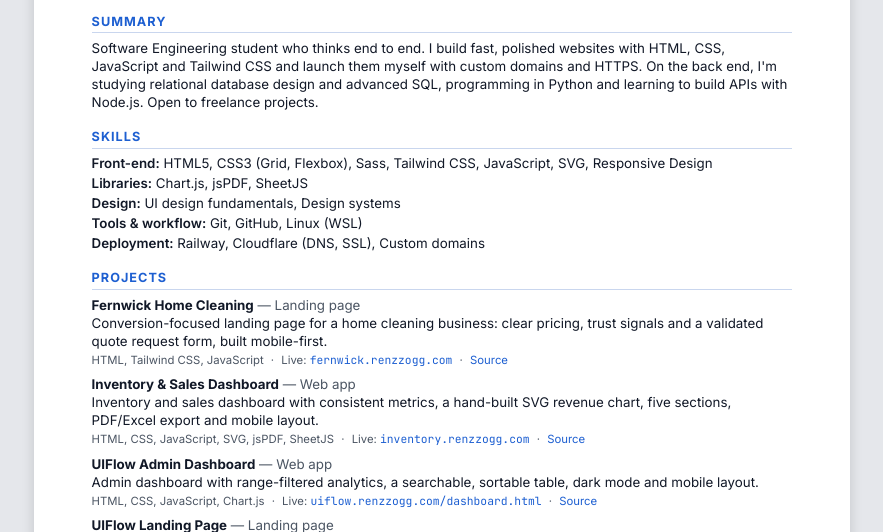
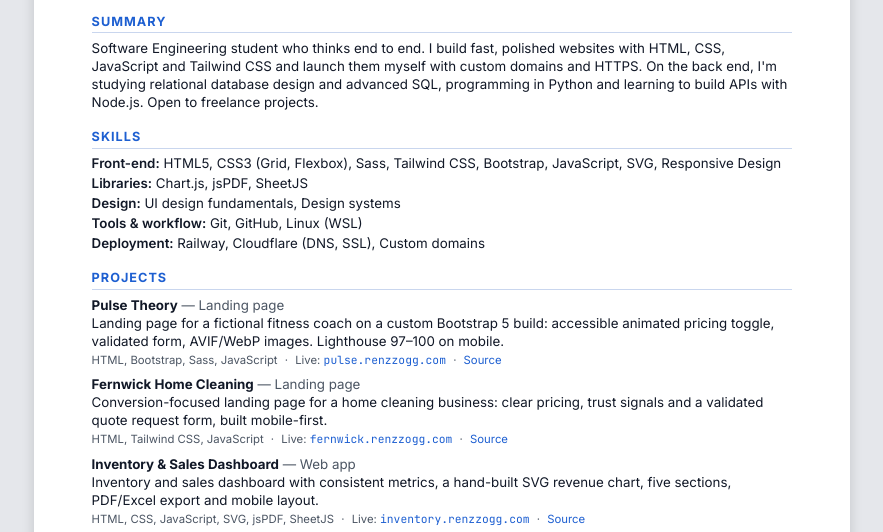
Before and after one commit to RenzzoGG/renzzo-portafolio, a plain HTML site: page cv/index.html in a window 1280 px wide. Shown: the part 211-743 px from the top of the page, without its empty margins (198-1081 px from the left). Drawn offline with Linux system fonts and the light colour scheme.

Commit message:
Agrega Pulse Theory y Bootstrap al CV

```diff
--- a/cv/index.html
+++ b/cv/index.html
@@ -52,7 +52,7 @@
     <section class="cv-section">
       <h2>Skills</h2>
       <ul class="skills">
-        <li><strong>Front-end:</strong> HTML5, CSS3 (Grid, Flexbox), Sass, Tailwind CSS, JavaScript, SVG, Responsive Design</li>
+        <li><strong>Front-end:</strong> HTML5, CSS3 (Grid, Flexbox), Sass, Tailwind CSS, Bootstrap, JavaScript, SVG, Responsive Design</li>
         <li><strong>Libraries:</strong> Chart.js, jsPDF, SheetJS</li>
         <li><strong>Design:</strong> UI design fundamentals, Design systems</li>
         <li><strong>Tools &amp; workflow:</strong> Git, GitHub, Linux (WSL)</li>
@@ -63,6 +63,18 @@
     <!-- ===== PROJECTS ===== -->
     <section class="cv-section">
       <h2>Projects</h2>
+
+      <article class="item">
+        <h3><span class="item-title">Pulse Theory</span> <span class="item-type">— Landing page</span></h3>
+        <p>Landing page for a fictional fitness coach on a custom Bootstrap 5 build: accessible animated pricing toggle, validated form, AVIF/WebP images. Lighthouse 97–100 on mobile.</p>
+        <p class="item-meta">
+          HTML, Bootstrap, Sass, JavaScript
+          <span class="sep" aria-hidden="true">·</span>
+          Live: <a class="url" href="https://pulse.renzzogg.com">pulse.renzzogg.com</a>
+          <span class="sep" aria-hidden="true">·</span>
+          <a href="https://github.com/RenzzoGG/fitness-coach-landing">Source</a>
+        </p>
+      </article>
 
       <article class="item">
         <h3><span class="item-title">Fernwick Home Cleaning</span> <span class="item-type">— Landing page</span></h3>
```
